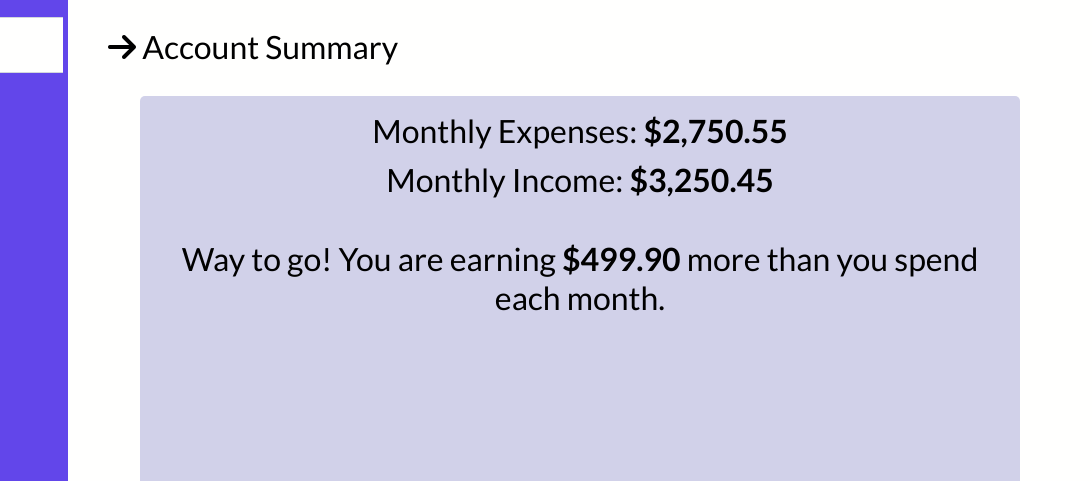
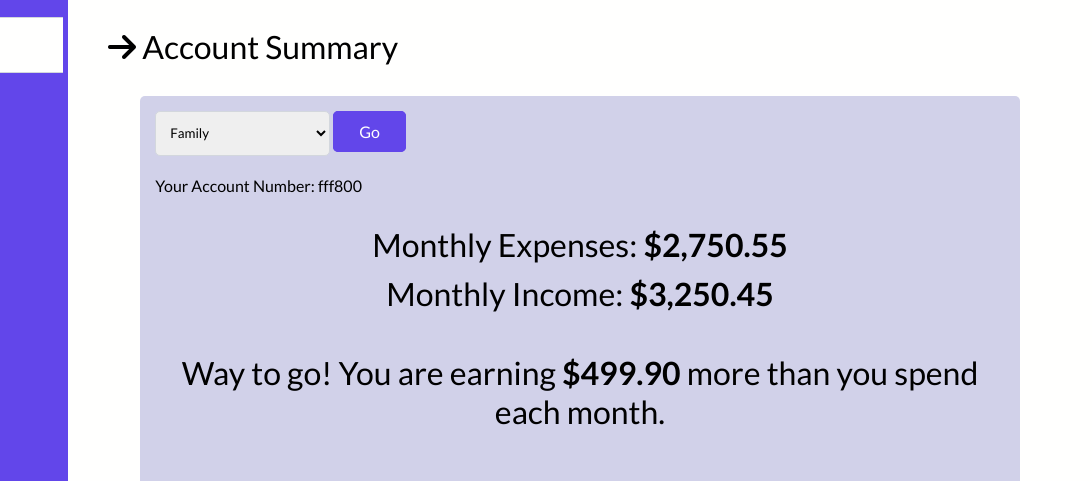
Before and after one commit to deyagenao/AffordIt-FrontEnd, a plain HTML site: page userhome.html in a window 1280 px wide. Shown: the part 92-573 px from the top of the page, 188-1280 px from the left. Drawn offline with Linux system fonts and the light colour scheme.

Commit message:
create user home page and style

```diff
--- a/css/userviews.css
+++ b/css/userviews.css
@@ -68,7 +68,7 @@ body{
   font-size: var(--subheading-size);
 }
 
-.user-content-container {
+.user-acc-container {
   background: var(--secondary);
   width: 90%;
   min-height: 65vh;
@@ -126,6 +126,7 @@ body{
 
 #account-summary{
   text-align: center;
+  padding-top: 30px;
 }
 #account-summary span {
   font-weight: 700;
@@ -134,3 +135,13 @@ body{
 .sum-message{
   padding-top: 30px;
 }
+
+#select-acc-input{
+  display: inline;
+  height: 45px;
+  width: 175px;
+}
+
+#select-acc-btn {
+  display: inline
+}
--- a/userhome.html
+++ b/userhome.html
@@ -10,12 +10,6 @@
   <link rel="stylesheet" href="css/userviews.css">
 </head>
 <body>
-  <!-- <header id="header">
-    <div id="header-content">
-      <div id="logo"><a href="index.html"><i class="fa-solid fa-hand-holding-dollar"></i>  Afford It </a></div>
-      <div class="nav-list-item btn light-btn" id="signin-btn"><a href="signin.html">Log Out <i class="fa-solid fa-right-from-bracket"></i></a></div>
-    </div>
-  </header> -->
   <!-- side navigation -->
   <nav id="user-nav">
     <div id="nav-logo"><a href="index.html"><i class="fa-solid fa-hand-holding-dollar"></i>  Afford It </a></div>
@@ -32,7 +26,7 @@
   <main class="main-user-content">
     <h1 class="user-content-title">Home</h1>
     <h2 class="user-content-subtitle"><i class="fa-solid fa-arrow-right"></i> Account Summary</h2>
-    <div class="user-content-container">
+    <div class="user-acc-container">
       <div id="no-account" hidden>
         <p>No accounts to display</p>
         <div class="btn" id="show-acc-form">Start Budgeting!</div>
@@ -62,11 +56,23 @@
           <div class="btn" id="submit-new-acc">Submit</div>
         </form>
       </div>
-      <div id="account-summary">
-        <h3>Monthly Expenses: <span id="monthly-ex-sum">$2,750.55</span></h3>
-        <h3>Monthly Income: <span id="monthly-in-sum">$3,250.45</span></h3>
-        <h3 class="sum-message surplus">Way to go! You are earning <span id="amount">$499.90</span> more than you spend each month.</h3>
-        <h3 class="sum-message deficit" hidden>Uh oh. You are spending <span id="amount">$499.90</span> more than you earn each month.</h3>
+      <div id="account-view">
+        <form action="" id="select-account">
+          <select name="account" class="form-input" id="select-acc-input">
+            <option value="accountNo" selected>Family</option>
+            <option value="new-acc">Add New Account</option>
+          </select>
+          <div class="btn" id="select-acc-btn">Go</div>
+        </form>
+
+        <p id="acc-display">Your Account Number: <span id="account-no">fff800</span></p>
+        <div id="account-summary">
+          <h3>Monthly Expenses: <span id="monthly-ex-sum">$2,750.55</span></h3>
+          <h3>Monthly Income: <span id="monthly-in-sum">$3,250.45</span></h3>
+          <h3 class="sum-message surplus">Way to go! You are earning <span id="amount">$499.90</span> more than you spend each month.</h3>
+          <h3 class="sum-message deficit" hidden>Uh oh. You are spending <span id="amount">$499.90</span> more than you earn each month.</h3>
+        </div>
+
       </div>
     </div>
   </main>
```
